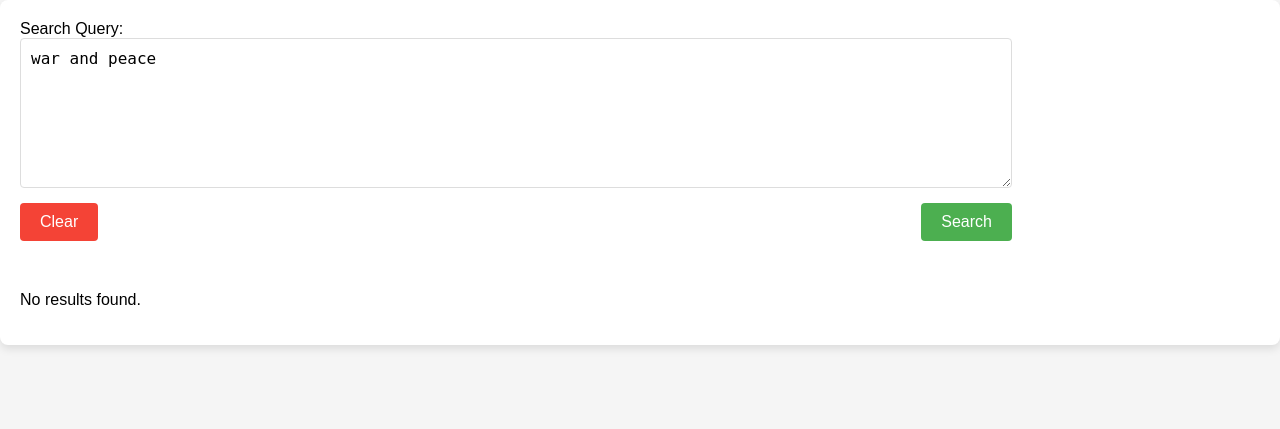
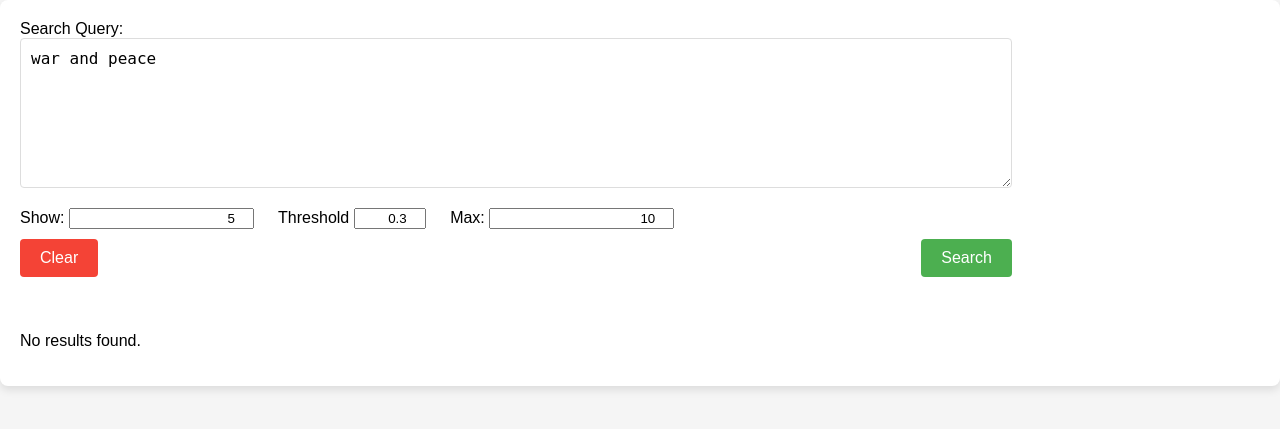
Before and after one commit to my-best-day/wiki.rag, a FastAPI app: page / in a window 1280 px wide. Shown: the top 429 px of the page. Run offline with FastAPI, Linux system fonts and the light colour scheme.

Commit message:
added threshold, max; dev progress

```diff
--- a/scripts/watch_segments.py
+++ b/scripts/watch_segments.py
@@ -20,8 +20,11 @@ def main(args):
     store = Store()
     text_path = Path(args.text)
     segment_path = Path(f"{args.path_prefix}_{args.max_len}_segments.json")
+    t0 = time.time()
     store.load_elements(text_path, segment_path)
-    print(f"loaded {len(Element.instances)} elements")
+    t1 = time.time()
+    elapsed = t1 - t0
+    print(f"loaded {len(Element.instances)} elements in {elapsed:.2f} seconds")
     # count elements that are instanceof Segment
     segments = [element for element in Element.instances.values()
                 if isinstance(element, Segment)]
--- a/src/gen/search/stores.py
+++ b/src/gen/search/stores.py
@@ -40,8 +40,11 @@ class Stores:
         def load():
             logging.basicConfig(level=logging.INFO)
             with self._lock:
+                logger.info("Loading segments and embeddings in the background.")
                 self._load_segments()
+                logger.info("Segments loaded.")
                 self._load_embeddings()
+                logger.info("Embeddings loaded.")
 
         thread = Thread(target=load)
         thread.start()
--- a/src/web/app.py
+++ b/src/web/app.py
@@ -1,4 +1,5 @@
 import re
+import time
 import logging
 from dataclasses import dataclass
 from fastapi import FastAPI, Form, Request
@@ -26,7 +27,8 @@ def clean_header(text):
     return re.sub(r'(^\s*=\s+)|(\s+=\s*$)', '', text)
 
 
-config = Config('ignore/wiki.test.tokens', 'data/test', 1100)
+# config = Config('ignore/wiki.test.tokens', 'data/test', 1100)  # NOSONAR
+config = Config('ignore/wiki.train.tokens', 'data/train', 1100)
 
 stores = Stores(config.text_file_path, config.path_prefix, config.max_len)
 finder = KNearestFinder(stores)
@@ -57,9 +59,14 @@ async def search_get(request: Request):
 
 
 @app.post("/search", response_class=HTMLResponse)
-async def search(request: Request, query: str = Form(...)):
-    logger.info(f"Received query: {query}")
-    article_id_similarity_tuple_list = finder.find_k_nearest_articles(query, k=5)
+async def search(request: Request, query: str = Form(...), k: int = Form(5),
+                 threshold: float = Form(0.3), max: int = Form(10)):
+    logger.info(f"Received query: {query}, ({k}, {threshold}, {max})")
+
+    t0 = time.time()
+    article_id_similarity_tuple_list = \
+        finder.find_k_nearest_articles(query, k=k, threshold=threshold, max=max)
+    elapsed = time.time() - t0
     logger.info(f"Found {len(article_id_similarity_tuple_list)} results")
 
     results = []
@@ -69,5 +76,6 @@ async def search(request: Request, query: str = Form(...)):
 
     return templates.TemplateResponse(
         "index.html",
-        {"request": request, "query": query, "results": results},
+        {"request": request, "query": query, "results": results,
+         "elapsed": elapsed, "k": k, "threshold": threshold, "max": max},
     )
--- a/web-ui/static/css/styles.css
+++ b/web-ui/static/css/styles.css
@@ -14,7 +14,13 @@ body {
     box-shadow: 0 4px 8px rgba(0, 0, 0, 0.1);
     border-radius: 8px;
 }
-/* Ensure search form styles are applied */
+.search-container div {
+   padding: 5px 0;
+}
+.search-container input {
+    margin-right: 20px;
+    text-align: right;
+}
 .search-form {
     width: 80%;
     display: flex;
--- a/web-ui/templates/index.html
+++ b/web-ui/templates/index.html
@@ -14,6 +14,14 @@
                 <label for="query">Search Query:</label>
                 <textarea id="query" name="query" placeholder="Enter your search query here...">{{
                     query | default('war and peace') }}</textarea>
+                <div>
+                    <label for="k">Show:</label>
+                    <input type="number" id="k" name="k" value="{{ k | default(5) }}" min="1">
+                    <label for="threshold">Threshold</label>
+                    <input type="number" id="threshold" name="threshold" value="{{ threshold | default(0.3) }}" step="0.05" min="0" max="1">
+                    <label for="max">Max:</label>
+                    <input type="number" id="max" name="max" value="{{ max | default(10) }}" min="1">
+                </div>
                 <div class="button-group">
                     <button type="reset" class="btn-clear">Clear</button>
                     <button type="submit" class="btn-submit">Search</button>
@@ -23,7 +31,9 @@
 
         {% if query %}
         <div class="query-info">
-            Query: "{{ query }}" | Elapsed Time: {{ elapsed_time }}s
+            {{ elapsed | default(0.0) | round(3) }} sec |
+            {{ results | length }} results |
+            Query: "{{ query }}"
         </div>
         {% endif %}
 
```
Also changed, not shown: scripts/lookup.py (+5 -5 lines), src/gen/search/k_nearest_finder.py (+7 -2 lines).
